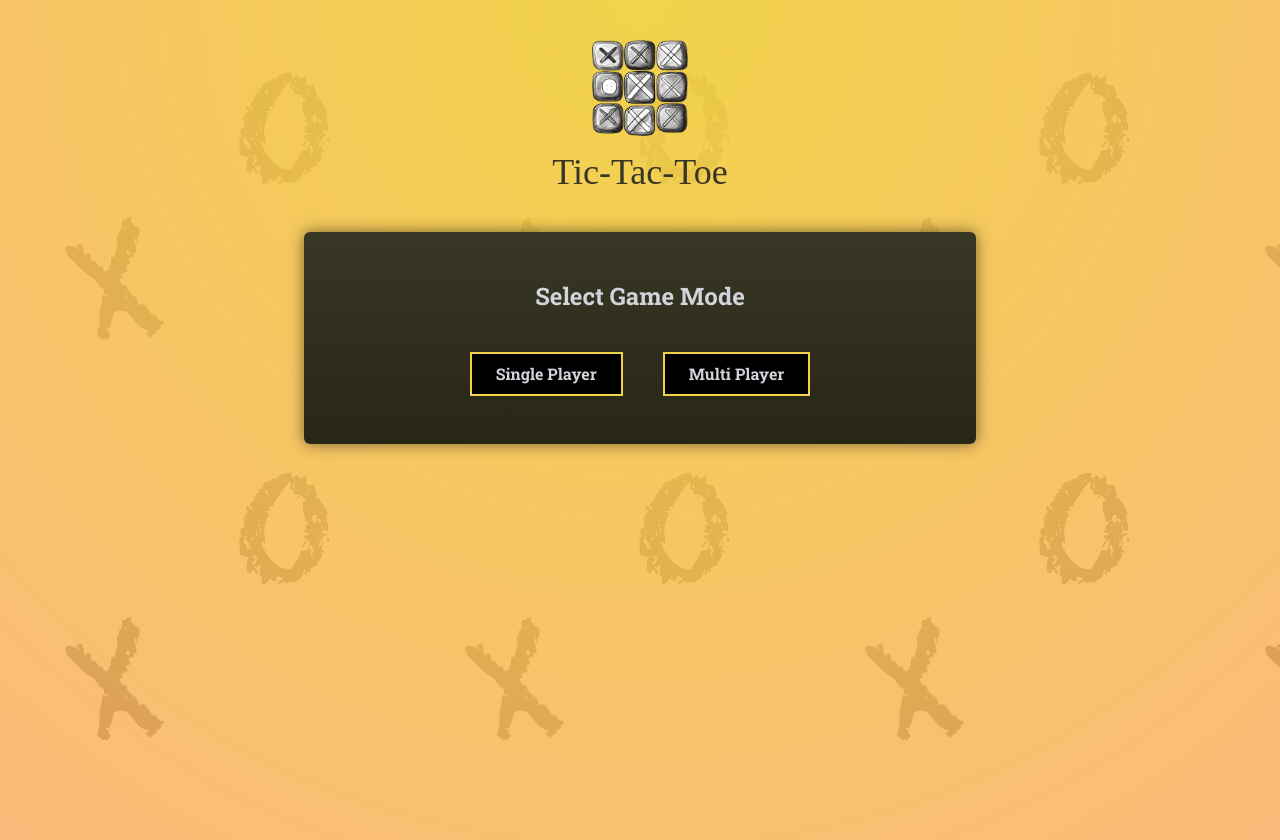
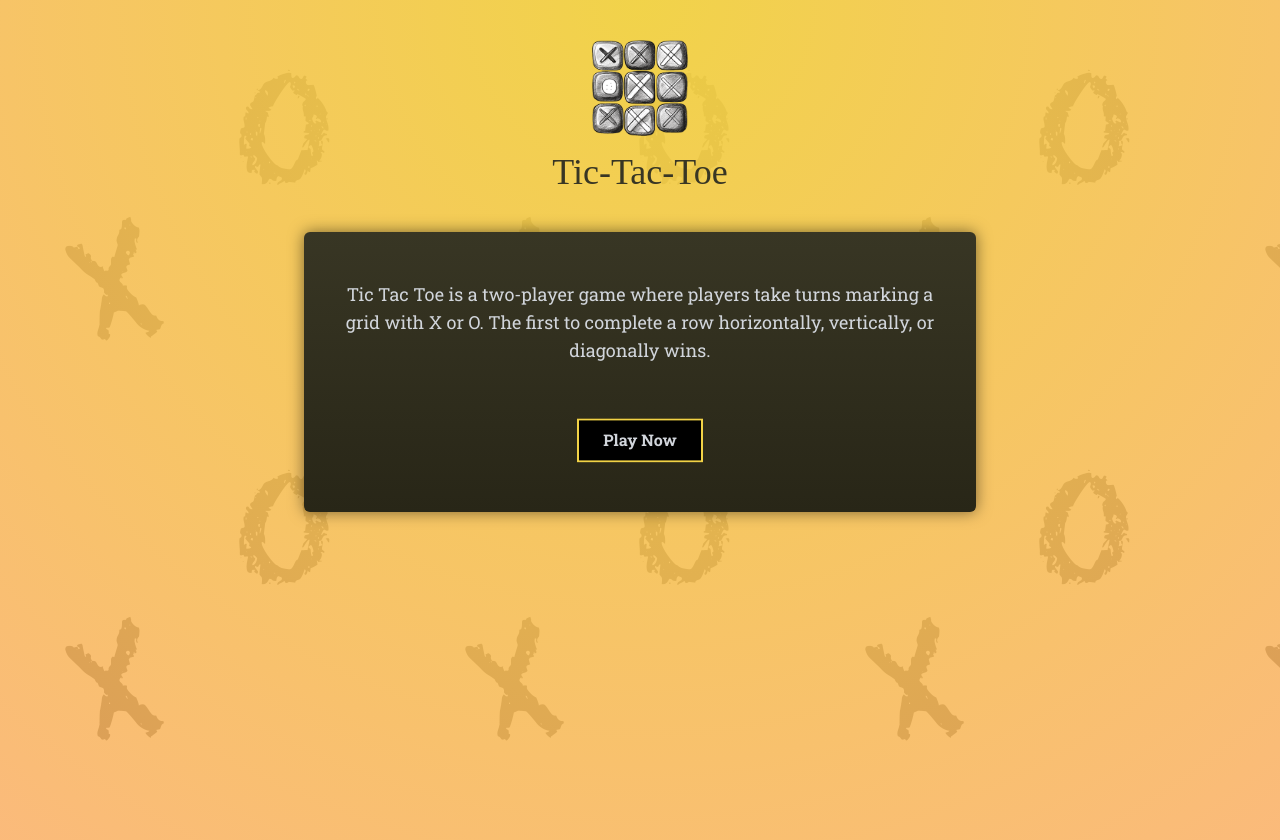
Before and after one commit to priscilla-e/tic-tac-AI, a React (Vite) app in the folder client/: page / in a window 1280 px wide. Built offline with nearby package versions, Linux system fonts and the light colour scheme; a web font is replaced by a local one.

Commit message:
Add states for managing game mode and page

```diff
--- a/client/src/App.jsx
+++ b/client/src/App.jsx
@@ -1,41 +1,23 @@
 import { useEffect, useState } from 'react';
 import Header from './components/Header.jsx';
-import Player from './components/Player.jsx';
-import GameBoard from './components/GameBoard.jsx';
-import GameOver from './components/GameOver.jsx';
-import GameSettings from './components/GameSettings.jsx';
-
-import {
-    checkWinner,
-    checkDraw,
-    createEmptyGameBoard,
-    getRandomEmptyCell,
-    playAudio,
-    getMoveFromGPT,
-    findBestMove,
-} from './utils.js';
-
-import clickSound from './assets/click-sound.wav';
-import PlayNow from "./components/PlayNow.jsx";
-import GameMode from "./components/GameMode.jsx";
-
-const DEFAULT_SETTINGS = {
-    mode: 'GPT', //GPT, MINIMAX, MULTI_PLAYER
-    boardSize: 3,
-    allowAudio: true,
-};
-
-const COM_NAMES = ['GPT', 'MINIMAX'];
-
-let comMoveTimeout;
+import PlayNow from './components/PlayNow.jsx';
+import GameMode from './components/GameMode.jsx';
 
 function App() {
+    const [page, setPage] = useState(0);
+    const [mode , setMode] = useState('single');
+
+    const handleGameMode = (mode) => {
+        setMode(mode);
+        setPage(2);
+    }
+
     return (
         <>
             <Header />
             <main className="container mx-auto px-2">
-                {/*<PlayNow onPlay={() => console.log('play')}/>*/}
-                <GameMode onSelectMode={() => console.log('play')}/>
+                {page === 0 && <PlayNow onPlay={() => setPage(1)}/>}
+                {page === 1 && <GameMode onSelectMode={handleGameMode}/>}
             </main>
         </>
     );
--- a/client/src/components/GameMode.jsx
+++ b/client/src/components/GameMode.jsx
@@ -6,14 +6,16 @@ export default function GameMode({onSelectMode}) {
         <Card title='Select Game Mode'>
             <div className='mt-10 text-center space-x-10'>
                 <button
+                    type='button'
                     className='border-2 border-lightYellow bg-black font-bold mx-auto px-6 py-2 focus:outline-none'
-                    type='button'
+                    onClick={() => onSelectMode('single')}
                 >
                     Single Player
                 </button>
                 <button
+                    type='button'
                     className='border-2 border-lightYellow bg-black font-bold mx-auto px-6 py-2 focus:outline-none'
-                    type='button'
+                    onClick={() => onSelectMode('multi')}
                 >
                     Multi Player
                 </button>
--- a/client/src/components/PlayNow.jsx
+++ b/client/src/components/PlayNow.jsx
@@ -10,6 +10,7 @@ export default function PlayNow({onPlay}) {
             </p>
             <div className="flex items-center justify-center mt-14">
                 <button
+                    type='button'
                     className='border-2 border-lightYellow bg-black font-bold animate-bounce mx-auto px-6 py-2 focus:outline-none'
                     onClick={onPlay}
                 >
```
